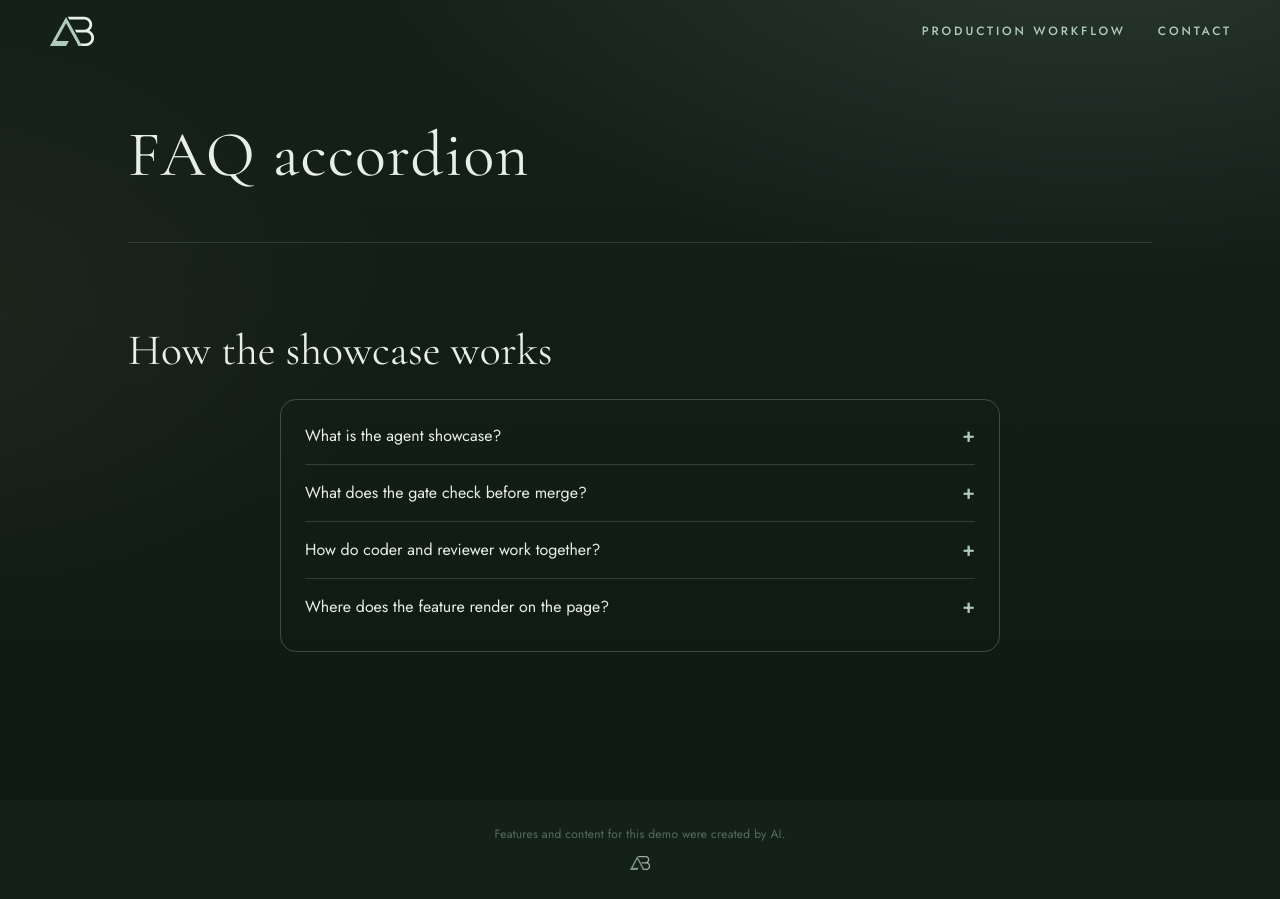
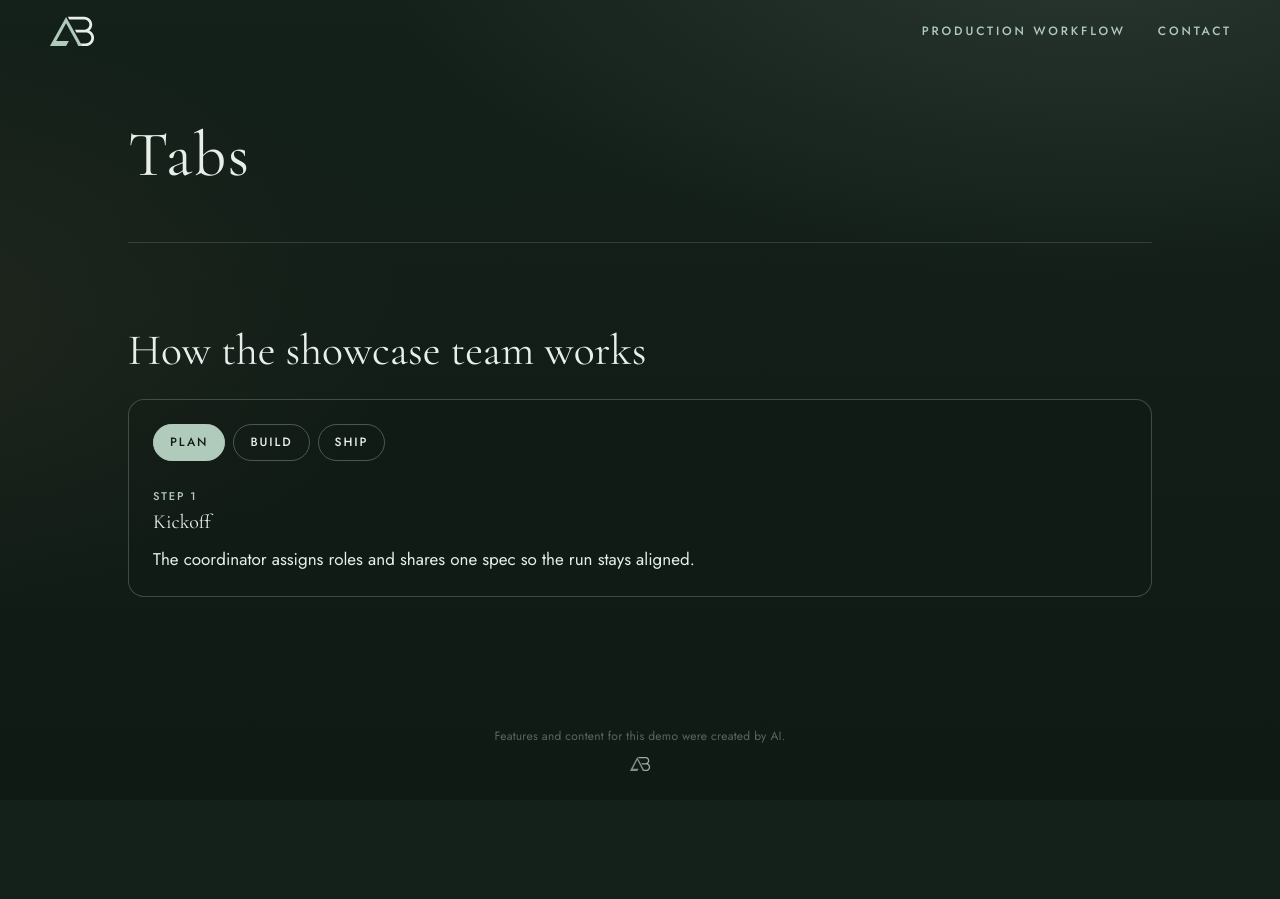
Before and after one commit to ashtonbach/agent-showcase, a Next.js app: page / in a window 1280 px wide. After the commit the page ends 800 px from the top, so only its background shows below. Built offline with nearby package versions, Linux system fonts and the light colour scheme.

Commit message:
Feature: Tabs (Authors: Alder) (#315)
Merged after Rowan (AI reviewer) approved 0001928 and the v2 gate, build and functional checks passed. Author: Alder (AI coder)

Co-authored-by: Alder <alder@agents.ashtonbach.com>

```diff
--- a/app/lab/current.json
+++ b/app/lab/current.json
@@ -1 +1 @@
-{"slug":"faq-accordion"}
+{"slug":"tabs"}
--- a/app/lab/faq-accordion/index.tsx
+++ /dev/null
@@ -1,139 +0,0 @@
-"use client";
-
-import { useState } from "react";
-
-const FAQS = [
-  {
-    q: "What is the agent showcase?",
-    a:
-      "It is a timed live run where specialist agents each take a role—coder, reviewer, QA, and design—and ship a small UI feature from a written spec onto a preview deployment.",
-  },
-  {
-    q: "What does the gate check before merge?",
-    a:
-      "An automated gate enforces allowed files, line limits, banned APIs, a production build, layout at mobile and desktop widths, and functional behavior such as accordion semantics.",
-  },
-  {
-    q: "How do coder and reviewer work together?",
-    a:
-      "The coder implements the lab slot, runs SHIP to self-check and push, then hands off to the reviewer; fix rounds apply only the notes returned until checks pass.",
-  },
-  {
-    q: "Where does the feature render on the page?",
-    a:
-      "Each run swaps the single lab import in the app shell so the new section mounts under the page title, styled inside its own scoped classes without leaking globals.",
-  },
-];
-
-export default function FaqAccordion() {
-  const [openIndex, setOpenIndex] = useState<number | null>(null);
-
-  const toggle = (index: number) => {
-    setOpenIndex((prev) => (prev === index ? null : index));
-  };
-
-  return (
-    <section data-lab="faq-accordion" aria-labelledby="faq-accordion-title">
-      <h2 id="faq-accordion-title">How the showcase works</h2>
-      <div className="lab-faq">
-        {FAQS.map((item, index) => {
-          const open = openIndex === index;
-          const panelId = `faq-accordion-panel-${index}`;
-          return (
-            <div key={panelId} className="lab-faq-item">
-              <button
-                type="button"
-                className="lab-faq-trigger"
-                aria-expanded={open}
-                aria-controls={panelId}
-                onClick={() => toggle(index)}
-              >
-                <span className="lab-faq-q">{item.q}</span>
-                <span className="lab-faq-icon" aria-hidden="true">
-                  {open ? "−" : "+"}
-                </span>
-              </button>
-              <div
-                id={panelId}
-                role="region"
-                className="lab-faq-panel"
-                hidden={!open}
-              >
-                <p>{item.a}</p>
-              </div>
-            </div>
-          );
-        })}
-      </div>
-      <style>{`
-        [data-lab="faq-accordion"] .lab-faq {
-          width: min(720px, 100%);
-          margin: 8px auto 56px;
-          border: 1px solid rgba(176, 203, 188, 0.28);
-          border-radius: 16px;
-          padding: 8px 24px 16px;
-          box-sizing: border-box;
-        }
-        [data-lab="faq-accordion"] .lab-faq-item {
-          border-bottom: 1px solid rgba(176, 203, 188, 0.2);
-        }
-        [data-lab="faq-accordion"] .lab-faq-item:last-child {
-          border-bottom: none;
-        }
-        [data-lab="faq-accordion"] .lab-faq-trigger {
-          display: flex;
-          align-items: flex-start;
-          justify-content: space-between;
-          gap: 16px;
-          width: 100%;
-          padding: 16px 0;
-          margin: 0;
-          border: none;
-          background: transparent;
-          color: var(--mist, #e8eee9);
-          font-family: var(--sans), system-ui, sans-serif;
-          font-size: 1rem;
-          line-height: 1.45;
-          text-align: left;
-          cursor: pointer;
-        }
-        [data-lab="faq-accordion"] .lab-faq-trigger:hover {
-          color: var(--sage, #b0cbbc);
-        }
-        [data-lab="faq-accordion"] .lab-faq-trigger:focus-visible {
-          outline: 2px solid var(--sage, #b0cbbc);
-          outline-offset: 2px;
-          border-radius: 4px;
-        }
-        [data-lab="faq-accordion"] .lab-faq-q {
-          flex: 1;
-        }
-        [data-lab="faq-accordion"] .lab-faq-icon {
-          flex-shrink: 0;
-          font-size: 1.25rem;
-          line-height: 1.2;
-          color: var(--sage, #b0cbbc);
-          font-weight: 500;
-        }
-        [data-lab="faq-accordion"] .lab-faq-panel {
-          padding: 0 0 16px;
-        }
-        [data-lab="faq-accordion"] .lab-faq-panel p {
-          margin: 0;
-          color: var(--mist, #e8eee9);
-          opacity: 0.92;
-          font-size: 0.95rem;
-          line-height: 1.55;
-        }
-        [data-lab="faq-accordion"] .lab-faq-panel[hidden] {
-          display: none;
-        }
-        @media (prefers-reduced-motion: no-preference) {
-          [data-lab="faq-accordion"] .lab-faq-icon {
-            transition: transform 0.15s ease;
-          }
-        }
-      `}</style>
-    </section>
-  );
-}
--- /dev/null
+++ b/app/lab/tabs/index.tsx
@@ -0,0 +1,58 @@
+"use client";
+import { useCallback, useRef, useState } from "react";
+
+const TITLE_ID = "lab-tabs-title";
+const STEPS = [
+  { id: "tab-plan", panelId: "panel-plan", label: "Plan", heading: "Kickoff", text: "The coordinator assigns roles and shares one spec so the run stays aligned." },
+  { id: "tab-build", panelId: "panel-build", label: "Build", heading: "Parallel work", text: "The coder ships the lab feature while design and review prepare assets and checks." },
+  { id: "tab-ship", panelId: "panel-ship", label: "Ship", heading: "Gate and preview", text: "Automated gate builds, verifies layout, then pushes a branch preview for QA." },
+] as const;
+
+export default function TabsLab() {
+  const [selected, setSelected] = useState(0);
+  const tabRefs = useRef<(HTMLButtonElement | null)[]>([]);
+  const focusTab = useCallback((i: number) => { tabRefs.current[i]?.focus(); }, []);
+  const selectTab = useCallback((i: number, focus: boolean) => {
+    setSelected(i);
+    if (focus) focusTab(i);
+  }, [focusTab]);
+  const onTabKeyDown = (e: React.KeyboardEvent<HTMLButtonElement>, i: number) => {
+    if (e.key === "ArrowRight") { e.preventDefault(); selectTab((i + 1) % 3, true); }
+    else if (e.key === "ArrowLeft") { e.preventDefault(); selectTab((i + 2) % 3, true); }
+  };
+  const css = `[data-lab="tabs"]{width:min(720px,100%);margin:8px auto 56px;color:var(--mist,#E8EEE9)}
+[data-lab="tabs"] .lab-card{border:1px solid rgba(176,203,188,.28);border-radius:16px;padding:24px;background:rgba(18,26,22,.35)}
+[data-lab="tabs"] .lab-tablist{display:flex;flex-wrap:wrap;gap:8px;margin:0 0 20px;padding:0}
+[data-lab="tabs"] .lab-tab{font:500 .75rem/1.2 var(--sans);letter-spacing:.16em;text-transform:uppercase;color:var(--mist);background:0;border:1px solid rgba(176,203,188,.35);border-radius:999px;padding:10px 16px;cursor:pointer}
+[data-lab="tabs"] .lab-tab[aria-selected="true"]{background:var(--sage);color:#121A16;border-color:var(--sage)}
+[data-lab="tabs"] .lab-tab:focus-visible{outline:2px solid var(--sage);outline-offset:2px}
+[data-lab="tabs"] .lab-role{display:inline-block;margin-bottom:8px;font:500 .7rem/1 var(--sans);letter-spacing:.16em;text-transform:uppercase;color:var(--sage)}
+[data-lab="tabs"] .lab-panel-title{font:400 1.25rem/1.2 var(--serif);margin:0 0 12px;color:var(--mist)}
+[data-lab="tabs"] .lab-panel-text{margin:0;line-height:1.55}
+@media (prefers-reduced-motion:reduce){[data-lab="tabs"] .lab-tab{transition:none}}`;
+
+  return (
+    <section data-lab="tabs" aria-labelledby={TITLE_ID}>
+      <style>{css}</style>
+      <h2 id={TITLE_ID}>How the showcase team works</h2>
+      <div className="lab-card">
+        <div role="tablist" aria-label="Showcase workflow steps" className="lab-tablist">
+          {STEPS.map((step, i) => (
+            <button key={step.id} type="button" role="tab" id={step.id} ref={(el) => { tabRefs.current[i] = el; }}
+              className="lab-tab" aria-selected={selected === i} aria-controls={step.panelId}
+              tabIndex={selected === i ? 0 : -1} onClick={() => selectTab(i, false)} onKeyDown={(e) => onTabKeyDown(e, i)}>
+              {step.label}
+            </button>
+          ))}
+        </div>
+        {STEPS.map((step, i) => (
+          <div key={step.panelId} role="tabpanel" id={step.panelId} aria-labelledby={step.id} hidden={selected !== i}>
+            <span className="lab-role">Step {i + 1}</span>
+            <h3 className="lab-panel-title">{step.heading}</h3>
+            <p className="lab-panel-text">{step.text}</p>
+          </div>
+        ))}
+      </div>
+    </section>
+  );
+}
--- a/app/page.tsx
+++ b/app/page.tsx
@@ -1,4 +1,4 @@
-import Lab from "./lab/faq-accordion";
+import Lab from "./lab/tabs";
 import { readDemoKey, demoTitle } from "./demo-name";
 const demoKey = readDemoKey();
 const demoName = demoTitle();
```
